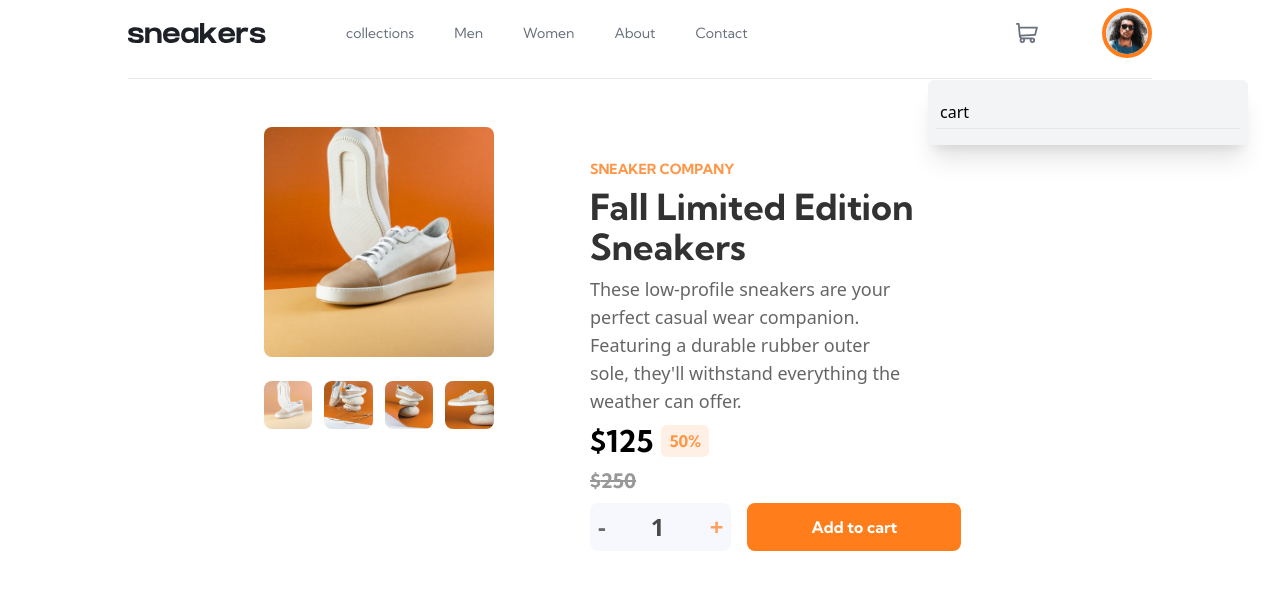
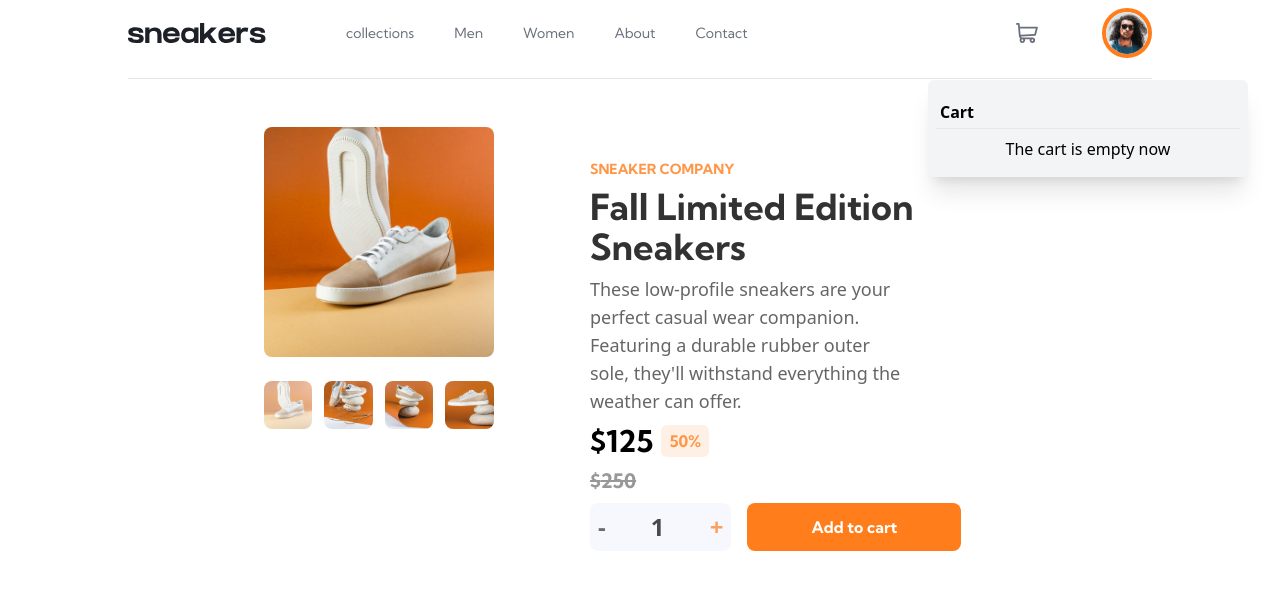
Before and after one commit to HIRWA13/Product-Page, a React (Vite) app: page / in a window 1280 px wide. Both pictures are taken after a click on the picture 1027 px from the left and 33 px from the top of the page. Shown: the top 590 px of the page. Built offline with nearby package versions, Linux system fonts and the light colour scheme.

Commit message:
feat: render the cart contents conditionally

```diff
--- a/src/components/Sections/CartModal.jsx
+++ b/src/components/Sections/CartModal.jsx
@@ -3,10 +3,10 @@ export default function CartModal({ cartItem, cartCount }) {
     <>
       <article className="p-2 py-4 absolute right-8 top-20 bg-gray-100 shadow-xl w-80 flex flex-col items-center gap-2 rounded-md">
         <div className="w-full">
-          <h1 className="p-1 w-full">cart</h1>
+          <h1 className="p-1 w-full text-base font-semibold capitalize">cart</h1>
           <hr />
         </div>
-        {cartItem.name && (
+        {cartItem.name !== undefined ? (
           <div className="mt-1">
             <div className="flex gap-4">
               <div>
@@ -23,7 +23,8 @@ export default function CartModal({ cartItem, cartCount }) {
               Checkout
             </button>
           </div>
-        )}
+        ) : <h1>The cart is empty now</h1>
+      }
       </article>
     </>
   );
```
